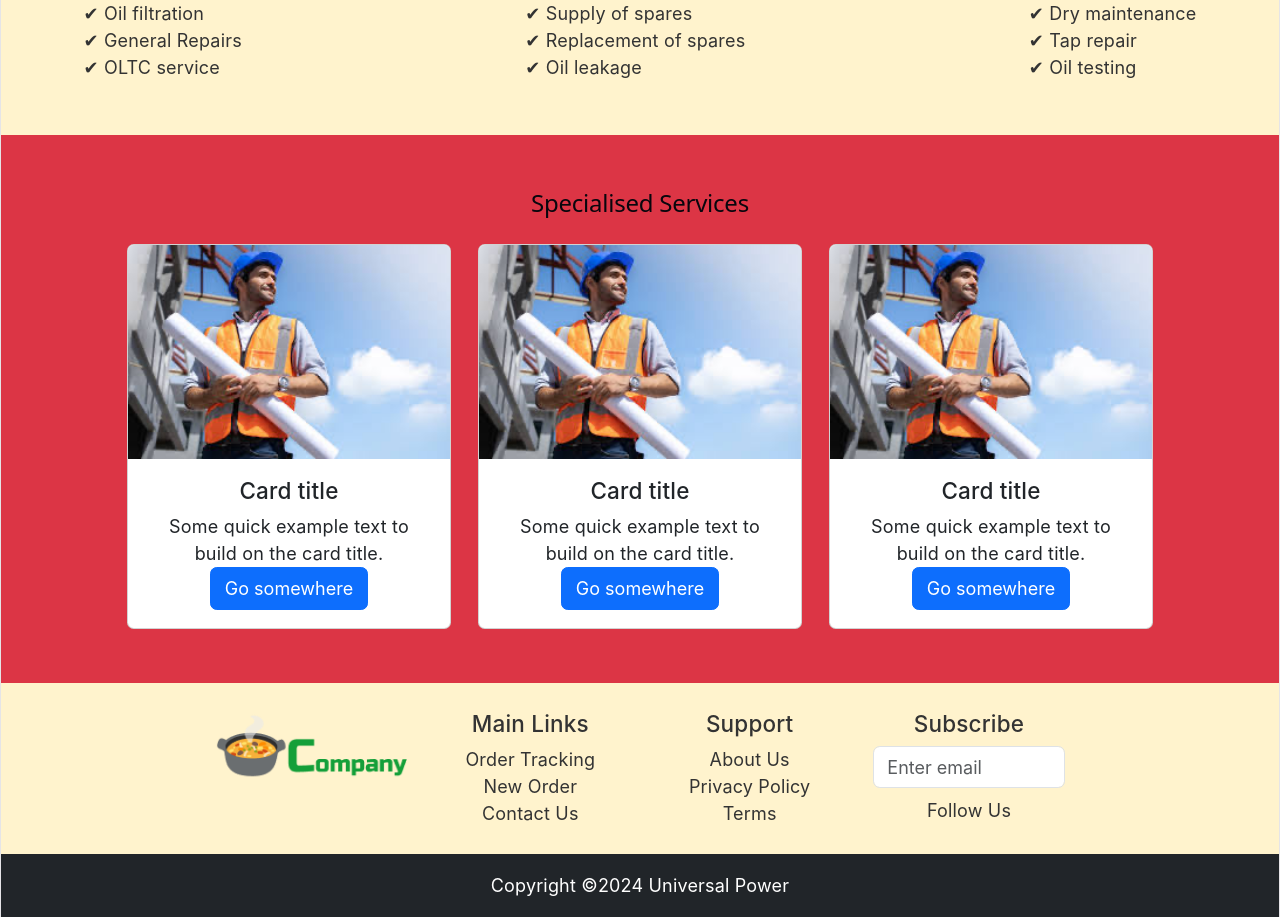
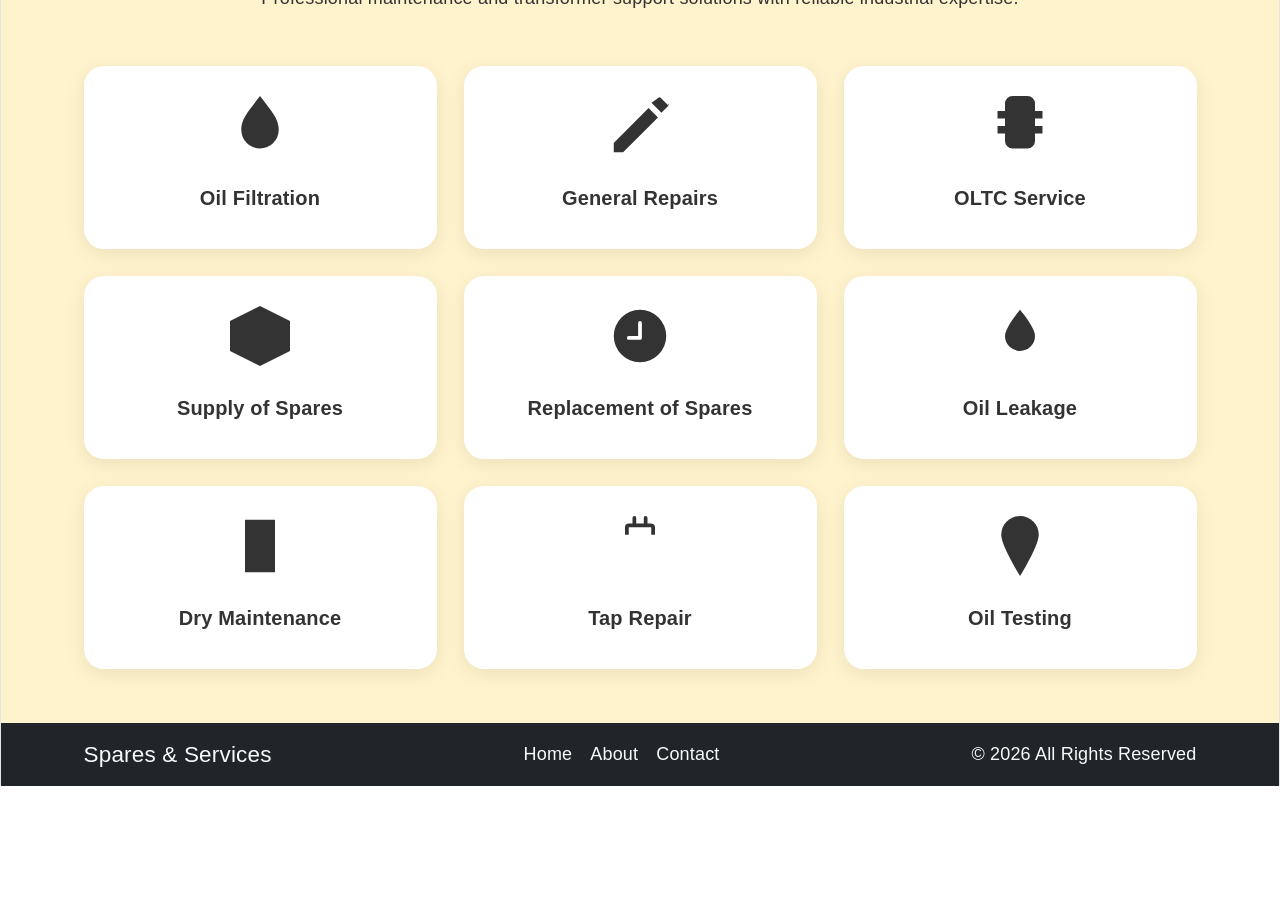
Before and after one commit to KUSHAL-HC/SR-Electricals, a React (Vite) app: page / in a window 1280 px wide. Shown: the part 1000-1917 px from the top of the page. After the commit the page ends 1786 px from the top, so only its background shows below. Built offline with nearby package versions, Linux system fonts and the light colour scheme.

Commit message:
made the about page responcivee and made some changes in the home cards

```diff
--- a/src/App.css
+++ b/src/App.css
@@ -224,3 +224,69 @@
   inset: 0;
   background: rgba(0, 0, 0, 0.4);
 }
+
+
+
+/*home page design*/
+/* CARD DESIGN */
+.service-card{
+  border: none;
+  border-radius: 20px;
+  padding: 30px 20px;
+  text-align: center;
+  background: #fff;
+  transition: all 0.4s ease;
+  overflow: hidden;
+  position: relative;
+  cursor: pointer;
+  box-shadow: 0 5px 20px rgba(0,0,0,0.08);
+}
+
+/* TOP GLOW LINE */
+.service-card::before{
+  content: "";
+  position: absolute;
+  top: 0;
+  left: -100%;
+  width: 100%;
+  height: 4px;
+  background: linear-gradient(to right,#0d6efd,#00c6ff);
+  transition: 0.5s;
+}
+
+/* HOVER EFFECT */
+.service-card:hover{
+  transform: translateY(-10px) scale(1.02);
+  box-shadow: 0 15px 35px rgba(0,0,0,0.15);
+}
+
+/* ANIMATED TOP BORDER */
+.service-card:hover::before{
+  left: 0;
+}
+
+/* SVG ICON */
+.service-icon{
+  width: 60px;
+  height: 60px;
+  margin-bottom: 20px;
+  transition: 0.5s;
+}
+
+/* ICON ANIMATION */
+.service-card:hover .service-icon{
+  transform: rotateY(180deg) scale(1.1);
+}
+
+/* TITLE */
+.service-title{
+  font-size: 20px;
+  font-weight: 600;
+  margin-top: 10px;
+  transition: 0.3s;
+}
+
+/* TITLE COLOR CHANGE */
+.service-card:hover .service-title{
+  color: #0d6efd;
+}
--- a/src/components/Footer.jsx
+++ b/src/components/Footer.jsx
@@ -3,42 +3,31 @@ import conclusion from '../assets/conclusion.png'
 
 const Footer = () => {
   return (
-    <div style={{position:'relative',zIndex:"1"}}>
-        <div className="bg-warning-subtle p-4">
-                <div className="container">
-                    <div className="row">
+<footer className="bg-dark text-light py-3">
+  <div className="container d-flex flex-column flex-md-row justify-content-between align-items-center">
 
-                    <div className="col-md-3">
-                        <img src={conclusion} className="img-fluid" alt="logo" />
-                    </div>
+    <h5 className="m-0">Spares & Services</h5>
 
-                    <div className="col-md-3">
-                        <h5>Main Links</h5>
-                        <p>Order Tracking</p>
-                        <p>New Order</p>
-                        <p>Contact Us</p>
-                    </div>
+    <div>
+      <a href="/" className="text-light text-decoration-none me-3">
+        Home
+      </a>
 
-                    <div className="col-md-3">
-                        <h5>Support</h5>
-                        <p>About Us</p>
-                        <p>Privacy Policy</p>
-                        <p>Terms</p>
-                    </div>
+      <a href="/about" className="text-light text-decoration-none me-3">
+        About
+      </a>
 
-                    <div className="col-md-3">
-                        <h5>Subscribe</h5>
-                        <input type="email" className="form-control mb-2" placeholder="Enter email" />
-                        <p>Follow Us</p>
-                    </div>
-                </div>
-            </div>
-        </div>
+      <a href="/contact" className="text-light text-decoration-none">
+        Contact
+      </a>
+    </div>
 
-        <div className="bg-dark text-white text-center py-3">
-            Copyright ©2024 Universal Power
-        </div>
-    </div>
+    <p className="m-0 mt-2 mt-md-0">
+      © 2026 All Rights Reserved
+    </p>
+
+  </div>
+</footer>
   )
 }
 
--- a/src/components/Home.jsx
+++ b/src/components/Home.jsx
@@ -1,6 +1,4 @@
 import React, { useState } from 'react';
-
-import engineer from "../assets/engineer.png";
 import '../App.css';
 import HeroSlider from './HeroSlider';
 import Alert from './Alert';
@@ -89,54 +87,99 @@ const Home = () => {
         </p>
       </div>
 
-      <div className="container text-center mt-5">
-        <h2 className="mb-4 text-dark">General Transformer Services</h2>
 
-        <div className="text-start" style={{display:"flex",flexDirection:"row",width:"100%",justifyContent:"space-between"}}>
-          <div >
-            <p>✔ Oil filtration</p>
-            <p>✔ General Repairs</p>
-            <p>✔ OLTC service</p>
-          </div>
-          <div >
-            <p>✔ Supply of spares</p>
-            <p>✔ Replacement of spares</p>
-            <p>✔ Oil leakage</p>
-          </div>
-          <div >
-            <p>✔ Dry maintenance</p>
-            <p>✔ Tap repair</p>
-            <p>✔ Oil testing</p>
-          </div>
-        </div>
-      </div>
 
-      <div className="bg-danger text-white text-center py-5 mt-5">
-        <h2 className="mb-4">Specialised Services</h2>
+      <div className="container py-5">
+          <div className="service-heading text-center mb-5">
 
-        <div className="container">
-          <div className="row g-4">
-            {[1, 2, 3].map((item) => (
-              <div className="col-md-4" key={item}>
-                <div className="card my-card-hover" style={{ width: "18rem" }}>
-                  <img src={engineer} className="card-img-top" alt="service" />
-                  <div className="card-body">
-                    <h5 className="card-title">Card title</h5>
-                    <p className="card-text">
-                      Some quick example text to build on the card title.
-                    </p>
-                    <button
-                      onClick={() => window.open('/broucher.pdf', '_blank')}
-                      className="btn btn-primary"
-                    >
-                      Go somewhere
-                    </button>
-                  </div>
+                <h2 className="service-main-title">General Transformer Services</h2>
+                <div className="title-line"></div>
+
+                <p className="service-subtitle">Professional maintenance and transformer support solutions with reliable industrial expertise.</p>
                 </div>
-              </div>
-            ))}
-          </div>
-        </div>
+                <div className="row g-4">
+                    {/* CARD 1 */}
+                    <div className="col-md-4">
+                        <div className="service-card">
+                            <svg xmlns="http://www.w3.org/2000/svg" fill="currentColor" className="service-icon" viewBox="0 0 16 16">
+                                <path d="M8 0C5 4 3 6 3 9a5 5 0 0 0 10 0c0-3-2-5-5-9z"/>
+                            </svg>
+                            <h5 className="service-title">Oil Filtration</h5>
+                        </div>
+                    </div>
+                    {/* CARD 2 */}
+                    <div className="col-md-4">
+                        <div className="service-card">
+                            <svg xmlns="http://www.w3.org/2000/svg" fill="currentColor" className="service-icon" viewBox="0 0 16 16">
+                                <path d="M15.502 1.94a.5.5 0 0 1 0 .706l-1.793 1.793-2.647-2.647L12.855 0.5a.5.5 0 0 1 .707 0l1.94 1.94zM10.293 3.207 1 12.5V15h2.5l9.293-9.293-2.5-2.5z"/>
+                            </svg>
+                            <h5 className="service-title">General Repairs</h5>
+                        </div>
+                    </div>
+                    {/* CARD 3 */}
+                    <div className="col-md-4">
+                        <div className="service-card">
+                            <svg xmlns="http://www.w3.org/2000/svg" fill="currentColor" className="service-icon" viewBox="0 0 16 16">
+                                <path d="M6 0a2 2 0 0 0-2 2v2H2v2h2v2H2v2h2v2a2 2 0 0 0 2 2h4a2 2 0 0 0 2-2v-2h2V8h-2V6h2V4h-2V2a2 2 0 0 0-2-2H6z"/>
+                            </svg>
+                            <h5 className="service-title">OLTC Service</h5>
+                        </div>
+                    </div>
+                    {/* CARD 4 */}
+                    <div className="col-md-4">
+                        <div className="service-card">
+                            <svg xmlns="http://www.w3.org/2000/svg" fill="currentColor" className="service-icon" viewBox="0 0 16 16">
+                                <path d="M8 0l8 4v8l-8 4-8-4V4l8-4z"/>
+                            </svg>
+                            <h5 className="service-title">Supply of Spares</h5>
+                        </div>
+                    </div>
+                    {/* CARD 5 */}
+                    <div className="col-md-4">
+                        <div className="service-card">
+                            <svg xmlns="http://www.w3.org/2000/svg" fill="currentColor" className="service-icon" viewBox="0 0 16 16">
+                                <path d="M1 8a7 7 0 1 1 14 0A7 7 0 0 1 1 8zm7-4a.5.5 0 0 0-.5.5V8H5a.5.5 0 0 0 0 1h3a.5.5 0 0 0 .5-.5v-4A.5.5 0 0 0 8 4z"/>
+                            </svg>
+                            <h5 className="service-title">Replacement of Spares</h5>
+                        </div>
+                    </div>
+                    {/* CARD 6 */}
+                    <div className="col-md-4">
+                        <div className="service-card">
+                            <svg xmlns="http://www.w3.org/2000/svg" fill="currentColor" className="service-icon" viewBox="0 0 16 16">
+                                <path d="M8 1s4 4.686 4 7a4 4 0 1 1-8 0c0-2.314 4-7 4-7z"/>
+                            </svg>
+                            <h5 className="service-title">Oil Leakage</h5>
+                        </div>
+                    </div>
+                    {/* CARD 7 */}
+                    <div className="col-md-4">
+                        <div className="service-card">
+                            <svg xmlns="http://www.w3.org/2000/svg" fill="currentColor" className="service-icon" viewBox="0 0 16 16">
+                                <path d="M4 1h8v14H4z"/>
+                            </svg>
+                            <h5 className="service-title">Dry Maintenance</h5>
+                        </div>
+                    </div>
+                    {/* CARD 8 */}
+                    <div className="col-md-4">
+                        <div className="service-card">
+                            <svg xmlns="http://www.w3.org/2000/svg" fill="currentColor" className="service-icon" viewBox="0 0 16 16">
+                                <path d="M6.5 0a.5.5 0 0 1 .5.5V2h2V.5a.5.5 0 0 1 1 0V2h1a1 1 0 0 1 1 1v2h-1V3H5v2H4V3a1 1 0 0 1 1-1h1V.5a.5.5 0 0 1 .5-.5z"/>
+                            </svg>
+                            <h5 className="service-title">Tap Repair</h5>
+                        </div>
+                    </div>
+                    {/* CARD 9 */}
+                    <div className="col-md-4">
+                        <div className="service-card">
+                            <svg xmlns="http://www.w3.org/2000/svg" fill="currentColor" className="service-icon" viewBox="0 0 16 16">
+                                <path d="M8 0a5 5 0 0 0-5 5c0 3 5 11 5 11s5-8 5-11a5 5 0 0 0-5-5z"/>
+                            </svg>
+                            <h5 className="service-title">Oil Testing</h5>
+                        </div>
+                    </div>
+                </div>
       </div>
 
       {/* MODAL */}
--- a/src/components/about.css
+++ b/src/components/about.css
@@ -1,24 +1,282 @@
-.hero-div::before {
-    content: "";
-    position: absolute;
-    inset: 0;
-    background: rgba(0, 0, 0, 0.4);
+/* about.css */
+
+/* GLOBAL */
+body{
+  margin: 0;
+  overflow-x: hidden;
+  font-family: Arial, Helvetica, sans-serif;
+}
+
+.about-page{
+  width: 100%;
+  background: #f8f9fa;
+}
+
+/* HERO SECTION */
+.hero-div{
+  position: relative;
+  height: 90vh;
+  display: flex;
+  align-items: center;
+  overflow: hidden;
+}
+
+.hero-overlay{
+  position: absolute;
+  inset: 0;
+  background: rgba(0,0,0,0.55);
+}
+
+.hero-content{
+  position: relative;
+  z-index: 2;
+  width: 100%;
+  padding-inline: 10%;
+}
+
+.hero-border{
+  border-left: 6px solid #ffc107;
+  padding-left: 20px;
+  max-width: 700px;
+  animation: fadeUp 1s ease;
+}
+
+.hero-subtitle{
+  color: white;
+  font-size: 26px;
+  margin-bottom: 10px;
+  letter-spacing: 1px;
+  font-weight: 500;
+  line-height: 1.4;
+}
+
+.hero-title{
+  color: white;
+  font-size: 64px;
+  font-weight: 700;
+  line-height: 1.2;
+  margin: 0;
+  word-break: break-word;
+}
+
+/* STORY SECTION */
+.story-section{
+  padding: 100px 20px;
+  background: white;
+}
+
+.story-container{
+  width: 85%;
+  margin: auto;
+  display: flex;
+  justify-content: space-between;
+  align-items: center;
+  gap: 60px;
+}
+
+.story-text{
+  flex: 1;
+}
+
+.story-text h1{
+  color: #111;
+  font-size: 45px;
+  margin-bottom: 20px;
+}
+
+.storyp{
+  color: #666;
+  font-size: 17px;
+  line-height: 32px;
+  font-weight: 500;
+}
+
+.story-image{
+  flex: 1;
+  display: flex;
+  justify-content: center;
+}
+
+.story-image img{
+  width: 100%;
+  max-width: 500px;
+  border-radius: 20px;
+  box-shadow: 0 15px 35px rgba(0,0,0,0.15);
+  transition: 0.4s;
+}
+
+.story-image img:hover{
+  transform: scale(1.03);
+}
+
+/* VISION SECTION */
+.vision-section{
+  position: relative;
+  padding: 100px 20px;
+
+  background-image:
+  linear-gradient(rgba(0,0,0,0.72), rgba(0,0,0,0.72)),
+  url("../assets/hero-transformer.png");
+
+  background-size: cover;
+  background-position: center;
+  background-repeat: no-repeat;
+
+  /* PARALLAX */
+  background-attachment: fixed;
+
+  color: white;
+  text-align: center;
+}
+
+.vision-heading h1{
+  font-size: 48px;
+  margin-bottom: 20px;
+}
+
+.title-line{
+  width: 90px;
+  height: 4px;
+  background: linear-gradient(to right,#ffc107,#ffda6a);
+  margin: auto;
+  border-radius: 20px;
+}
+
+.vision-heading p{
+  max-width: 700px;
+  margin: 25px auto;
+  line-height: 30px;
+  color: #ddd;
+}
+
+/* CARDS */
+.vision-cards{
+  display: flex;
+  justify-content: center;
+  gap: 40px;
+  margin-top: 60px;
+  flex-wrap: wrap;
+}
+
+.vision-card{
+  width: 400px;
+  padding: 40px 30px;
+  background: rgba(255,255,255,0.08);
+  backdrop-filter: blur(10px);
+  border-radius: 20px;
+  text-align: left;
+  transition: 0.4s;
+  border: 1px solid rgba(255,255,255,0.1);
+}
+
+.vision-card:hover{
+  transform: translateY(-10px);
+  background: rgba(255,255,255,0.12);
+}
+
+.vision-card img{
+  width: 70px;
+  height: 70px;
+  margin-bottom: 20px;
+}
+
+.vision-card h2{
+  margin-bottom: 15px;
+  font-size: 30px;
+}
+
+.vision-card p{
+  color: #ddd;
+  line-height: 28px;
+}
+
+/* ANIMATION */
+@keyframes fadeUp{
+  from{
+      opacity: 0;
+      transform: translateY(40px);
   }
 
-  .storyp {
-    margin-top: 10px;
-    font-family: Open Sans;
-    font-weight: 500;
-    color: gray;
-    font-size: 15px;
-    line-height: 25px;
+  to{
+      opacity: 1;
+      transform: translateY(0);
+  }
+}
+
+/* RESPONSIVE */
+@media(max-width: 992px){
+
+  .story-container{
+      flex-direction: column;
+      width: 95%;
   }
 
-  body {
-    margin: 0;
-    overflow-x: hidden;
+  .story-text{
+      text-align: center;
   }
 
-  #root {
-    position: relative;
+  .hero-title{
+      font-size: 48px;
   }
+
+  .hero-subtitle{
+      font-size: 22px;
+  }
+
+  .vision-card{
+      width: 100%;
+      max-width: 500px;
+  }
+}
+
+@media(max-width:768px){
+
+  .hero-div{
+      height: 75vh;
+  }
+
+  .hero-title{
+      font-size: 42px;
+  }
+
+  .hero-subtitle{
+      font-size: 20px;
+  }
+
+  .hero-content{
+      padding-inline: 7%;
+  }
+
+  .story-text h1{
+      font-size: 36px;
+  }
+
+  .vision-heading h1{
+      font-size: 38px;
+  }
+
+  /* MOBILE PARALLAX FIX */
+  .vision-section{
+      background-attachment: scroll;
+  }
+}
+
+@media(max-width:576px){
+
+  .hero-title{
+      font-size: 34px;
+  }
+
+  .hero-subtitle{
+      font-size: 18px;
+  }
+
+  .storyp{
+      font-size: 15px;
+      line-height: 28px;
+  }
+
+  .vision-card{
+      padding: 30px 20px;
+  }
+}
```
Also changed, not shown: src/components/About.jsx (+116 -46 lines).
